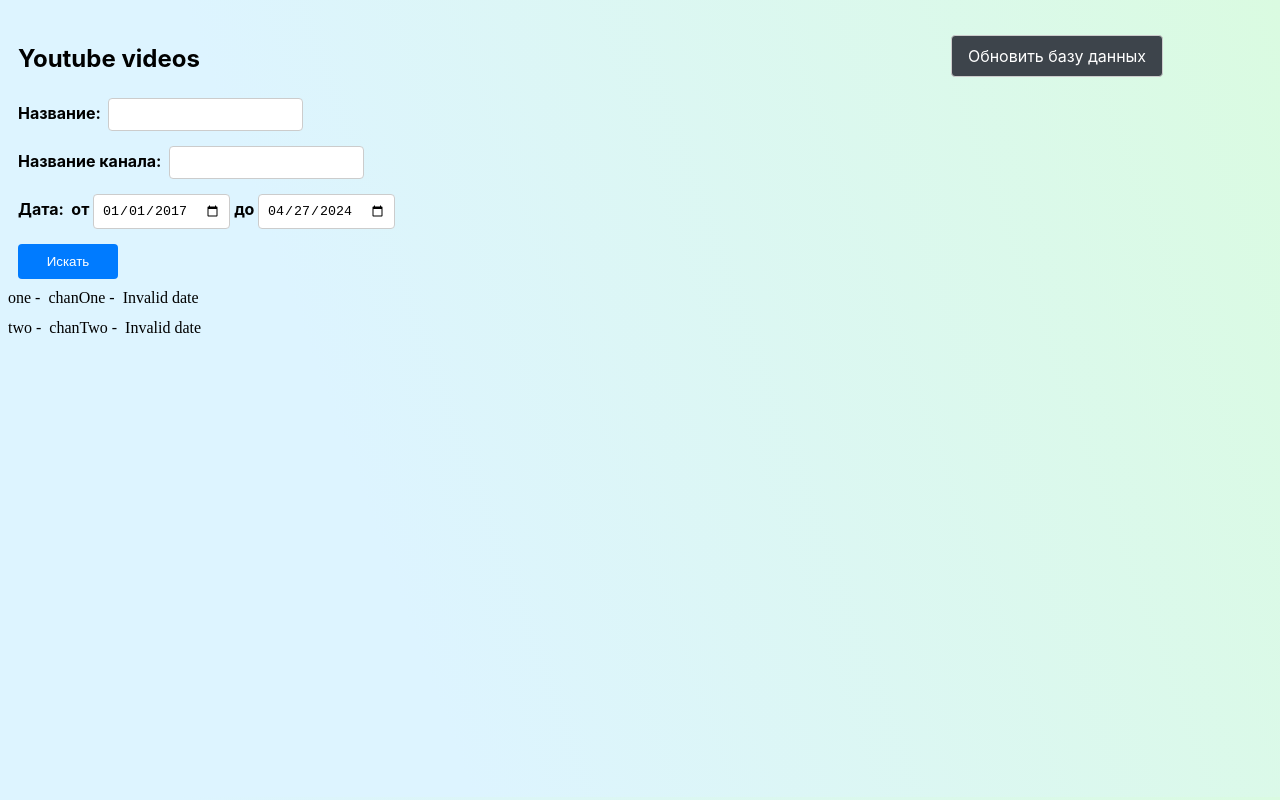
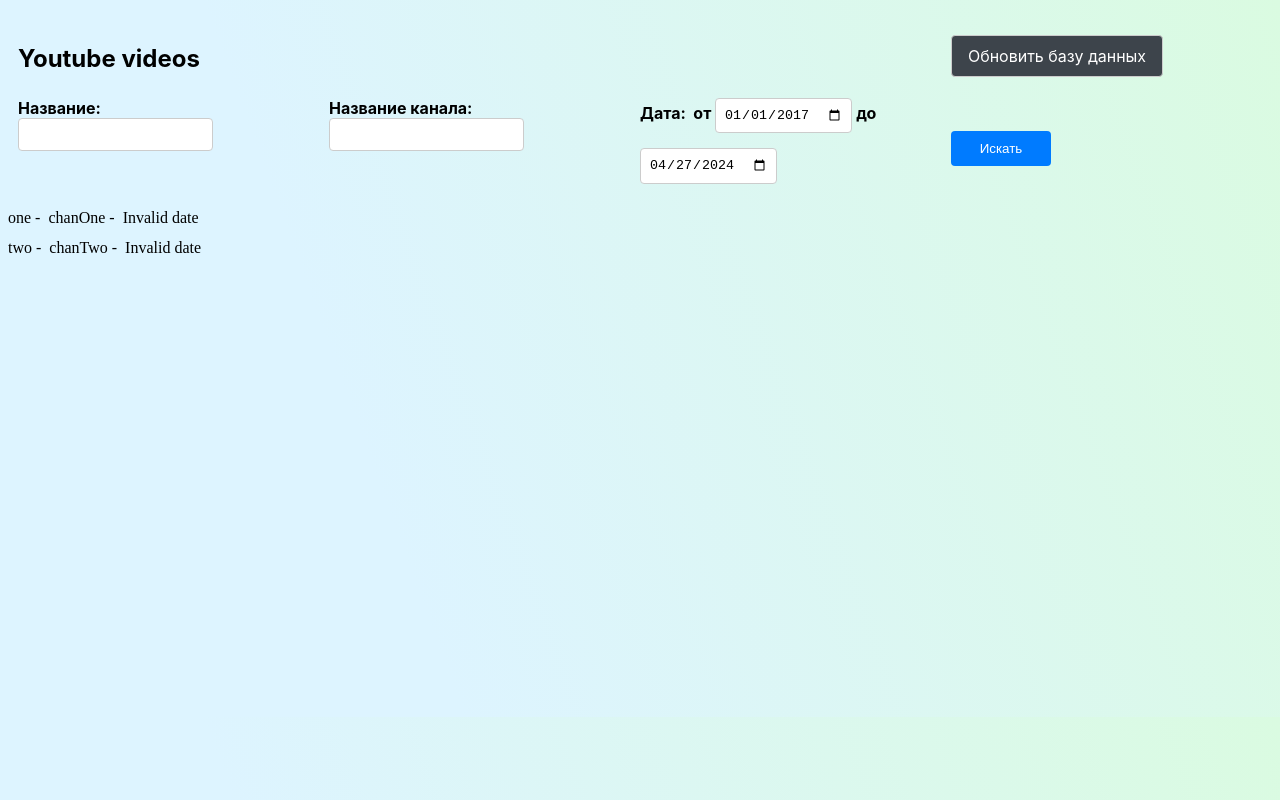
Before and after one commit to exile2003/youtube-search-engine, a React (Vite) app: page / in a window 1280 px wide. Built offline with nearby package versions, Linux system fonts and the light colour scheme.

Commit message:
Correct App.css

```diff
--- a/src/App.css
+++ b/src/App.css
@@ -82,6 +82,7 @@ body {
 
 form {
   display:grid;
+  grid-template-columns: repeat(4, 1fr);
   /* flex-direction: column; */
 }
 
@@ -142,7 +143,7 @@ button:disabled, button:hover:disabled {
 .search {
   display: grid;
   align-items: center;
-  grid-template-columns: 100px 1fr;
+  grid-template-columns: 200px 1fr;
 }
 
 
--- a/src/components/Form.jsx
+++ b/src/components/Form.jsx
@@ -153,10 +153,12 @@ function Form({
         <form onSubmit={handleSubmit}>
           <div >
             <label htmlFor="name">Название:&nbsp;&nbsp;</label>
+            <div></div>
             <input type="text" value={title} id="name" onChange={(e) => setTitle(e.target.value)} />
           </div>
           <div >
             <label htmlFor="channel">Название канала:&nbsp;&nbsp;</label>
+            <div></div>
             <input type="text" value={channel} id="channel" onChange={(e) => setChannel(e.target.value)} />
           </div>
           <div>
```
